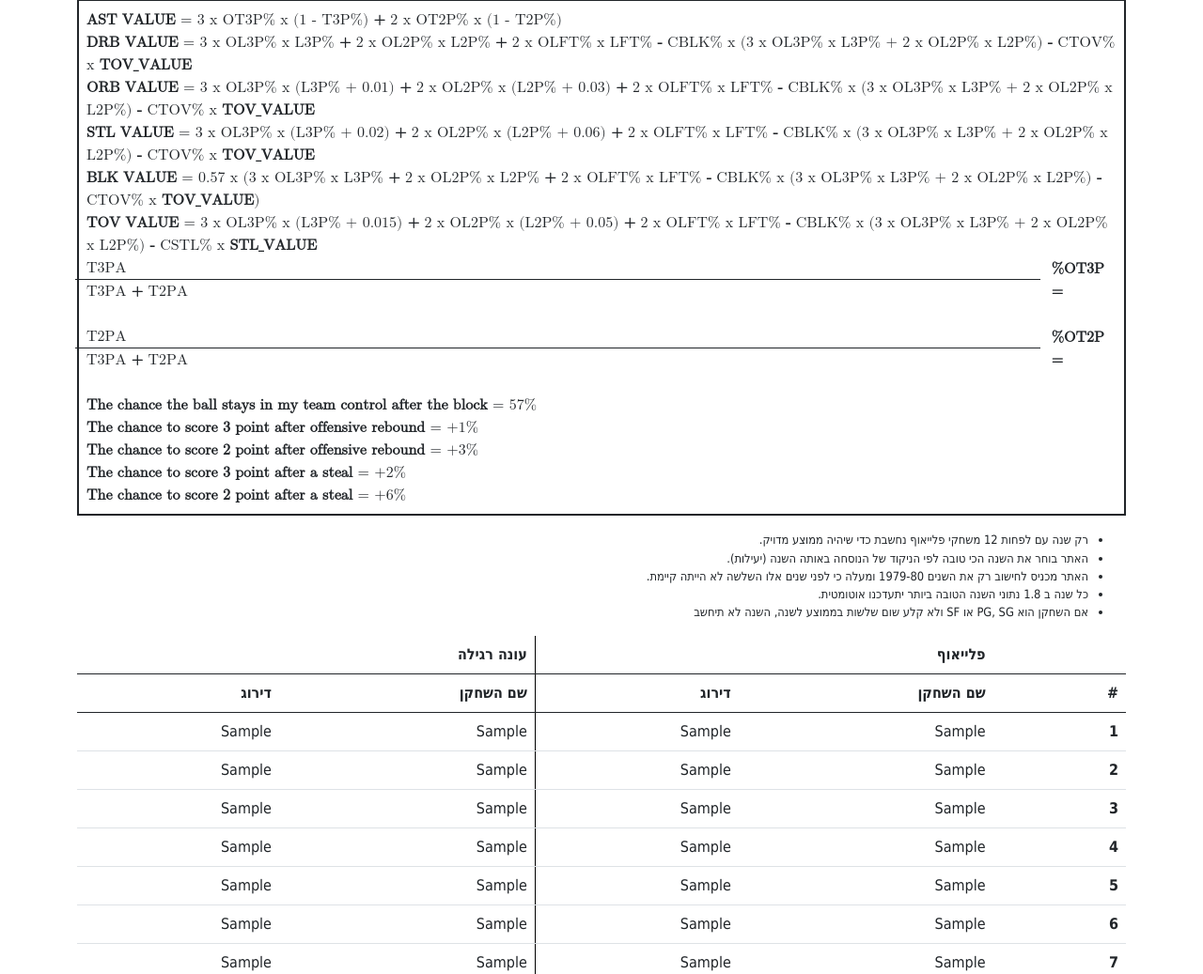
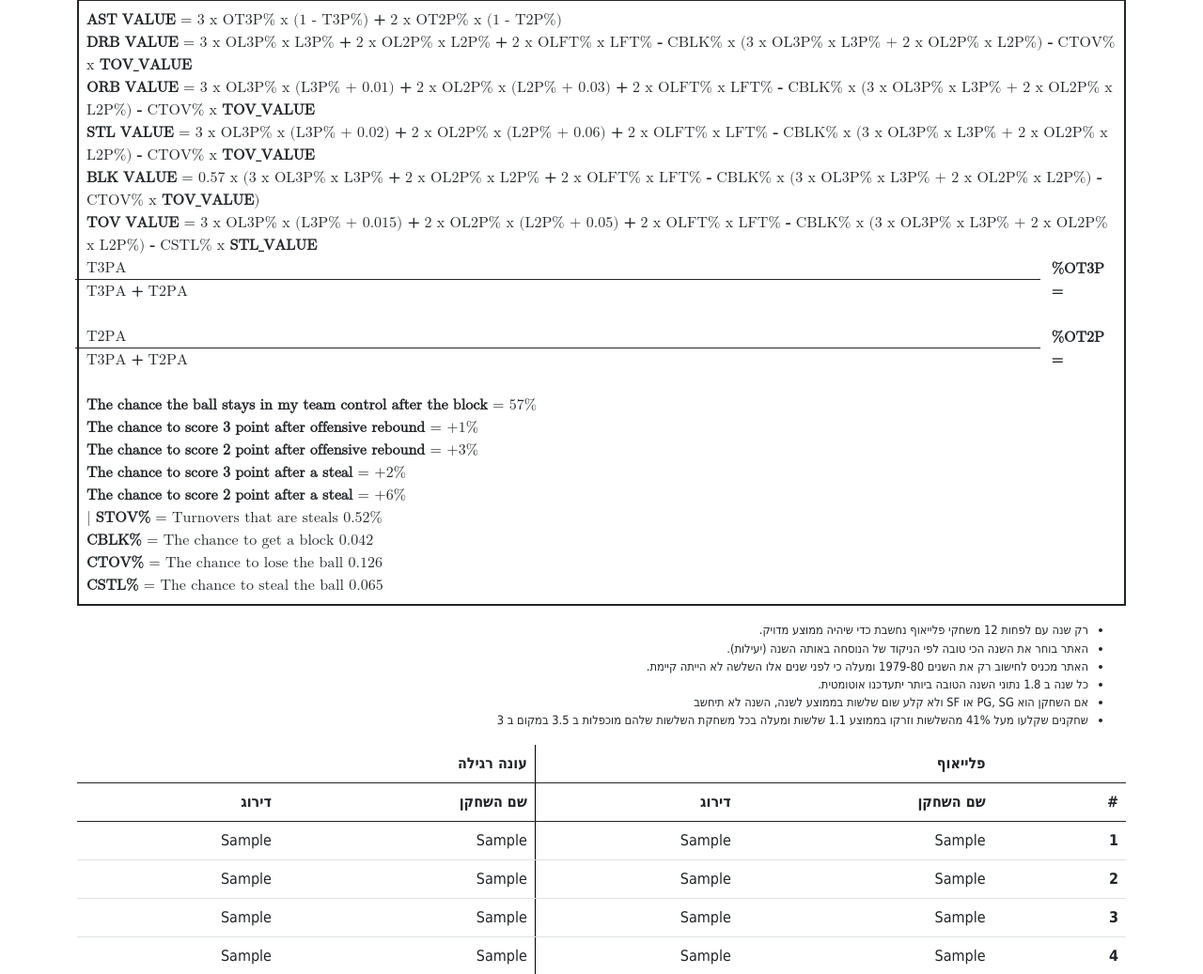
Before and after one commit to d4nieldev/basketball-stats, a Flask app: template templates/basketball_stats.html in a window 1280 px wide. Shown: the part 1107-2144 px from the top of the page at 94% size. Run offline with Flask 2, Linux system fonts and the light colour scheme; the template is opened without the code that fills it: most values are stand-ins (such as "Sample title", 1, 10 or a date in 2020).

Commit message:
user interface modifications

```diff
--- a/templates/basketball_stats.html
+++ b/templates/basketball_stats.html
@@ -231,6 +231,13 @@
                         <br>
                         <b>The chance to score 2 point after a steal</b> = +6%
                         <br>
+                        <b>STOV%</b> = Turnovers that are steals 0.52%
+                    |   <br>
+                        <b>CBLK%</b> = The chance to get a block 0.042
+                        <br>
+                        <b>CTOV%</b> = The chance to lose the ball 0.126
+                        <br>
+                        <b>CSTL%</b> = The chance to steal the ball 0.065
                     </div>
 
                     <ul class="text-end" style="font-family: Tahoma; font-size: 0.8rem;" dir="rtl">
@@ -239,6 +246,7 @@
                         <li>האתר מכניס לחישוב רק את השנים 1979-80 ומעלה כי לפני שנים אלו השלשה לא הייתה קיימת.</li>
                         <li>כל שנה ב 1.8 נתוני השנה הטובה ביותר יתעדכנו אוטומטית.</li>
                         <li>אם השחקן הוא PG, SG או SF ולא קלע שום שלשות בממוצע לשנה, השנה לא תיחשב </li>
+                        <li>שחקנים שקלעו מעל 41% מהשלשות וזרקו בממוצע 1.1 שלשות ומעלה בכל משחקת השלשות שלהם מוכפלות ב 3.5 במקום ב 3</li>
                     </ul>
 
                     <table class="table" dir="rtl" style="font-family: Tahoma;">
--- a/utils.py
+++ b/utils.py
@@ -42,7 +42,7 @@ class LeagueStats:
     tov_chance = avg_turnovers / total # TOVC%
     stl_chance = avg_steals / total # STLC%
 
-    stl_turnovers = avg_steals / avg_turnovers
+    stl_turnovers = avg_steals / avg_turnovers # STOV%
 
     good_shooter_minimum_3p = 1.1
     good_shooter_minimum_ratio = 0.41
```
